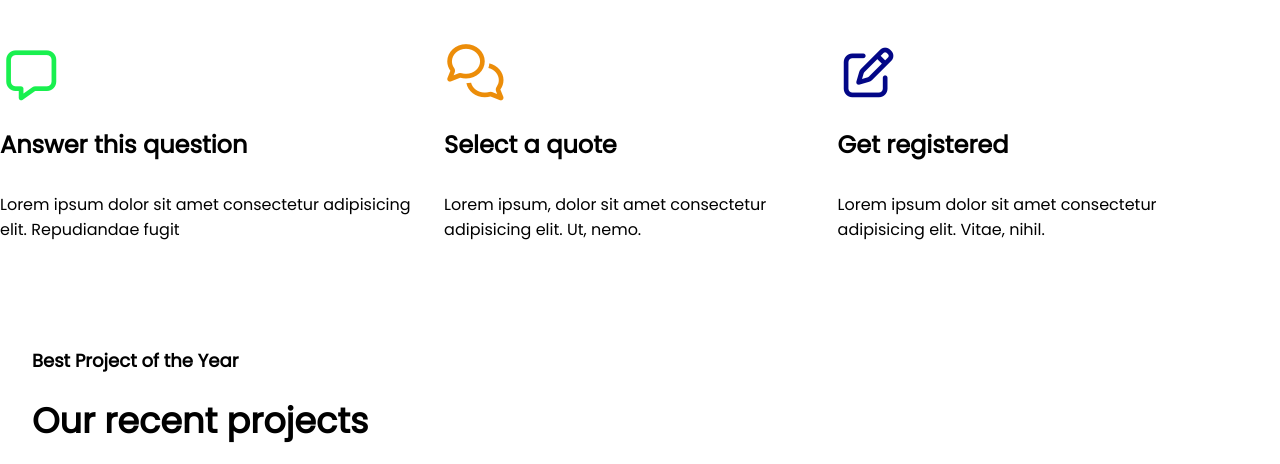
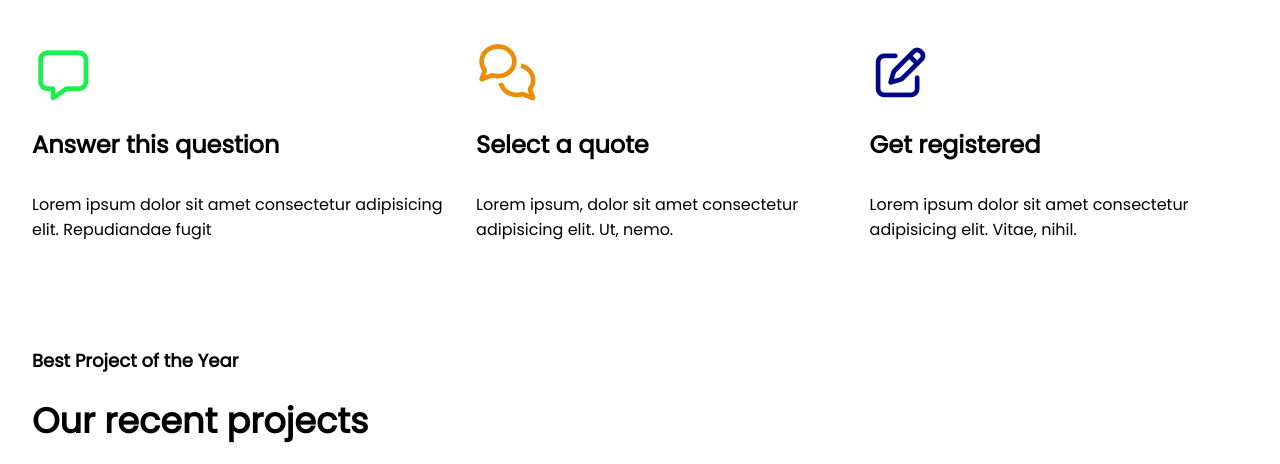
Before and after one commit to Syeda-Kashfa/Real-State-website, a plain HTML site: page index.html in a window 1280 px wide. Shown: the part 799-1263 px from the top of the page. Drawn offline with Linux system fonts and the light colour scheme; grey boxes are pictures that could not be loaded; files whose address does not match are found by name.

```diff
--- a/style2.css
+++ b/style2.css
@@ -92,22 +92,12 @@
 
     }
 
-    /* .msgicon{
-    display: flex;
-    flex-direction: column;
-    font-family: poppins;
-    justify-self: center;
-    width: 95%;
-    height: 900px;
-    flex-wrap: wrap;
-
-} */
     .cards {
         display: flex;
         width: 95%;
         padding-top: 50px;
-
-        gap: 20px;
+        justify-self: center;
+         gap: 20px;
 
     }
 
```
